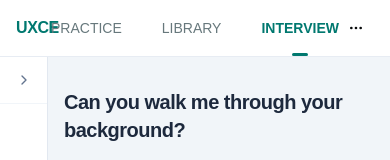
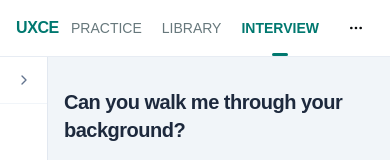
Before and after one commit to RRRick-code/ux-career-english, a React (Vite) app: page /#/interview in a window 390 px wide. Shown: the top 160 px of the page. Built offline with nearby package versions, Linux system fonts and the light colour scheme.

Commit message:
style: reduce navigation spacing on mobile

```diff
--- a/src/components/app-shell.tsx
+++ b/src/components/app-shell.tsx
@@ -47,11 +47,11 @@ export function AppShell({
             >
               UXCE
             </Link>
-            <nav className="absolute left-1/2 flex h-full -translate-x-1/2 items-center gap-4">
+            <nav className="absolute left-1/2 flex h-full -translate-x-1/2 items-center gap-1 sm:gap-4">
               <Link to="/" className="relative flex h-full items-center">
                 <span
                   className={cn(
-                    "rounded-full px-3 py-1 text-sm font-medium transition-colors",
+                    "rounded-full px-2 sm:px-3 py-1 text-sm font-medium transition-colors",
                     location.pathname === "/" || location.pathname.startsWith("/study")
                       ? "text-primary font-semibold"
                       : "text-muted-foreground hover:bg-slate-100 hover:text-foreground"
@@ -71,7 +71,7 @@ export function AppShell({
               <Link to="/library" className="relative flex h-full items-center">
                 <span
                   className={cn(
-                    "rounded-full px-3 py-1 text-sm font-medium transition-colors",
+                    "rounded-full px-2 sm:px-3 py-1 text-sm font-medium transition-colors",
                     location.pathname.startsWith("/library")
                       ? "text-primary font-semibold"
                       : "text-muted-foreground hover:bg-slate-100 hover:text-foreground"
@@ -91,7 +91,7 @@ export function AppShell({
               <Link to="/interview" className="relative flex h-full items-center">
                 <span
                   className={cn(
-                    "rounded-full px-3 py-1 text-sm font-medium transition-colors",
+                    "rounded-full px-2 sm:px-3 py-1 text-sm font-medium transition-colors",
                     location.pathname.startsWith("/interview")
                       ? "text-primary font-semibold"
                       : "text-muted-foreground hover:bg-slate-100 hover:text-foreground"
```
